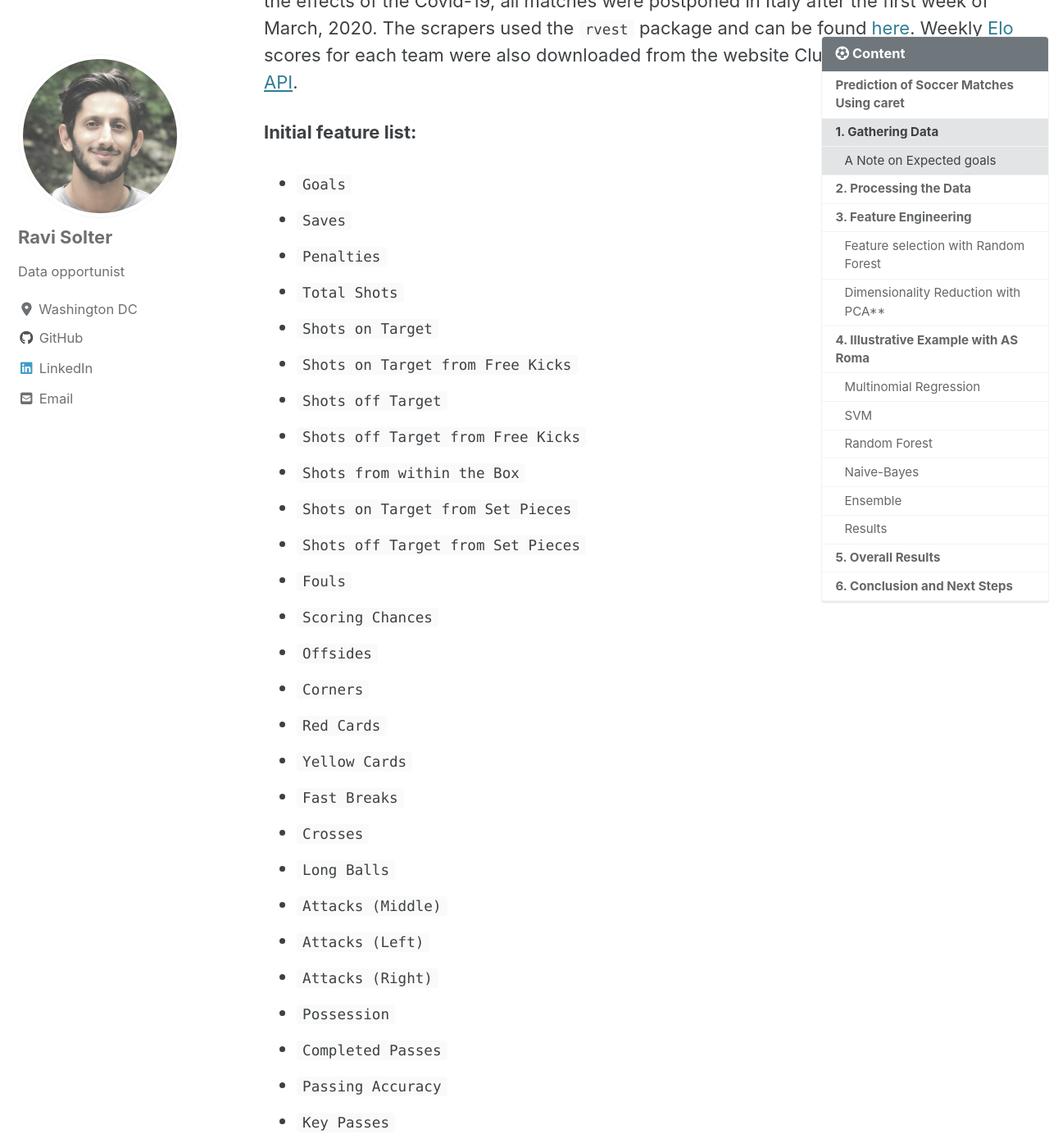
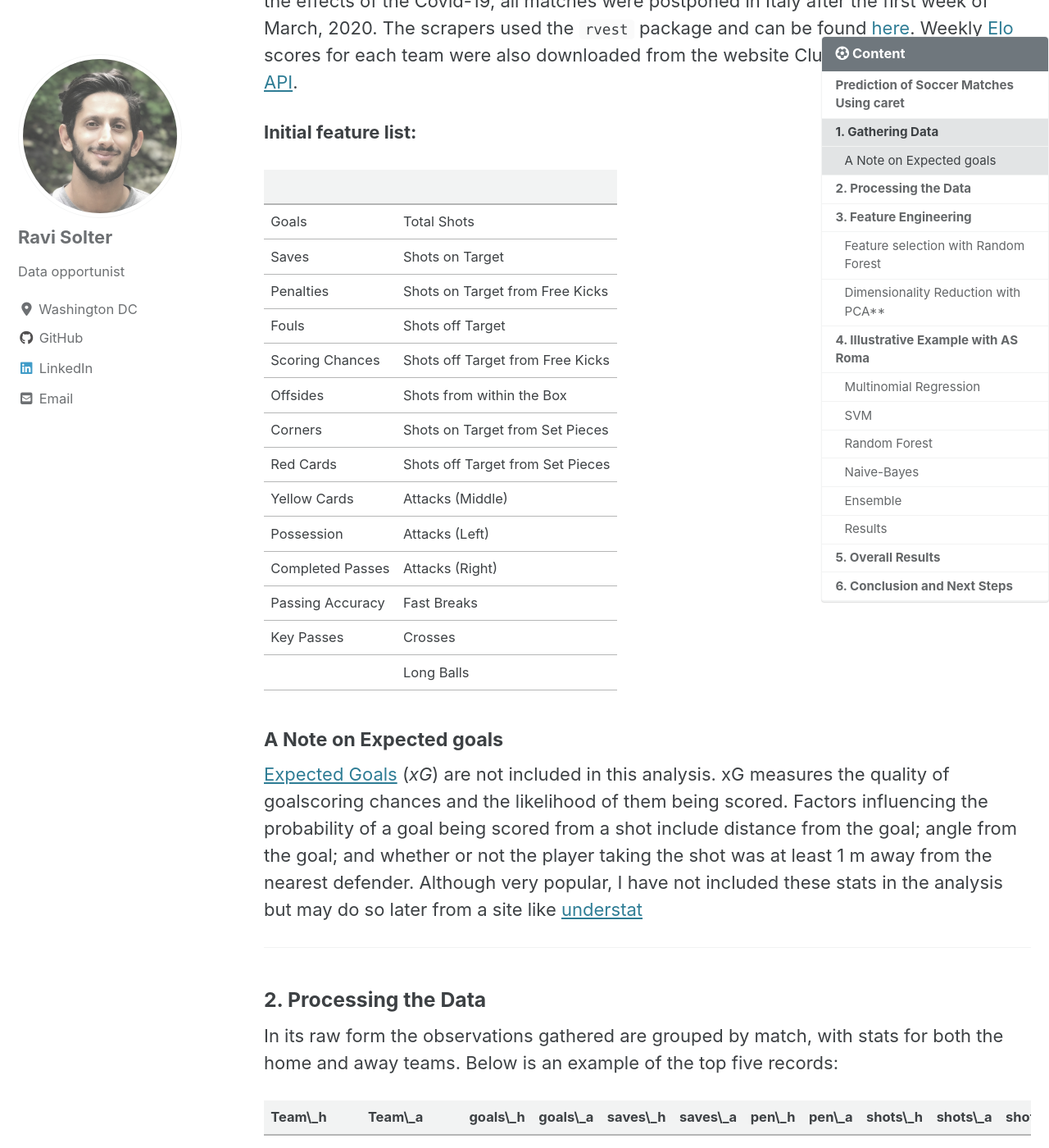
Before and after one commit to rsolter/rsolter.github.io, a Jekyll site: the page built from _posts/2020-05-05-SerieA_Classification.md, in a window 1280 px wide and 1400 px high, scrolled down 1327 px. Shown: the whole window at 82% size. Built offline with Jekyll 4.4.1, drawn with Linux system fonts in a browser that asks for light colours; cached includes are drawn as plain includes; nearby versions of some CDN libraries; some of the changed lines change nothing that is shown.

Commit message:
put features in table

```diff
--- a/_posts/2020-05-05-SerieA_Classification.md
+++ b/_posts/2020-05-05-SerieA_Classification.md
@@ -32,34 +32,23 @@ each team were also downloaded from the website Clubelo.com using their
 
 **Initial feature list:**
 
--   `Goals`
--   `Saves`
--   `Penalties`
--   `Total Shots`
--   `Shots on Target`
--   `Shots on Target from Free Kicks`
--   `Shots off Target`
--   `Shots off Target from Free Kicks`
--   `Shots from within the Box`
--   `Shots on Target from Set Pieces`
--   `Shots off Target from Set Pieces`
--   `Fouls`
--   `Scoring Chances`
--   `Offsides`
--   `Corners`
--   `Red Cards`
--   `Yellow Cards`
--   `Fast Breaks`
--   `Crosses`
--   `Long Balls`
--   `Attacks (Middle)`
--   `Attacks (Left)`
--   `Attacks (Right)`
--   `Possession`
--   `Completed Passes`
--   `Passing Accuracy`
--   `Key Passes`
--   `Recoveries`
+|                                |                                |
+|--------------------------------|--------------------------------|
+|Goals                           |Total Shots                     |
+|Saves                           |Shots on Target                 |
+|Penalties                       |Shots on Target from Free Kicks |
+|Fouls                           |Shots off Target                |
+|Scoring Chances                 |Shots off Target from Free Kicks|
+|Offsides                        |Shots from within the Box       |
+|Corners                         |Shots on Target from Set Pieces |
+|Red Cards                       |Shots off Target from Set Pieces|
+|Yellow Cards                    |Attacks (Middle)                |
+|Possession                      |Attacks (Left)                  |
+|Completed Passes                |Attacks (Right)                 |
+|Passing Accuracy                |Fast Breaks                     |
+|Key Passes                      |Crosses                         |
+|                                |Long Balls                      |
+
 
 #### A Note on Expected goals
 
```
